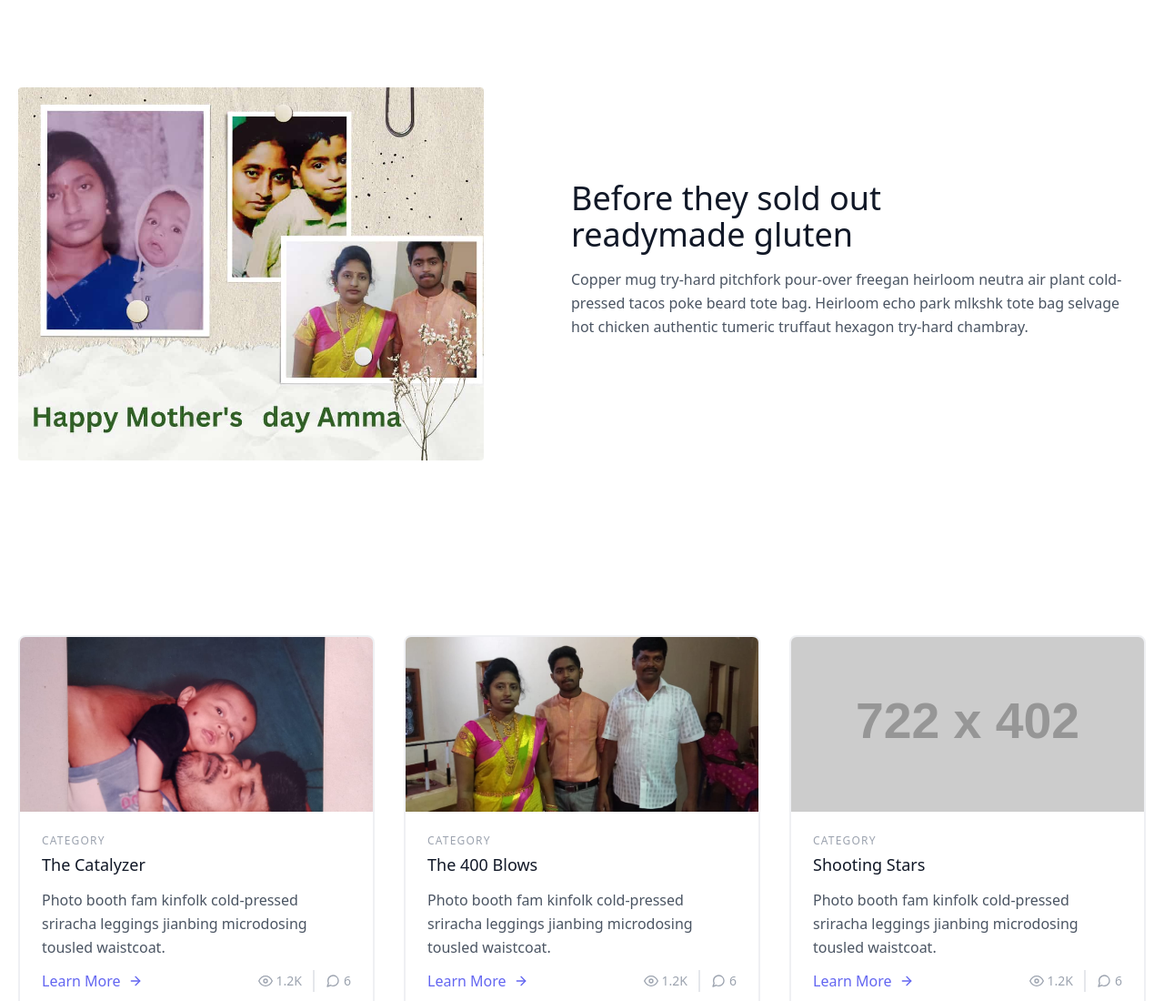
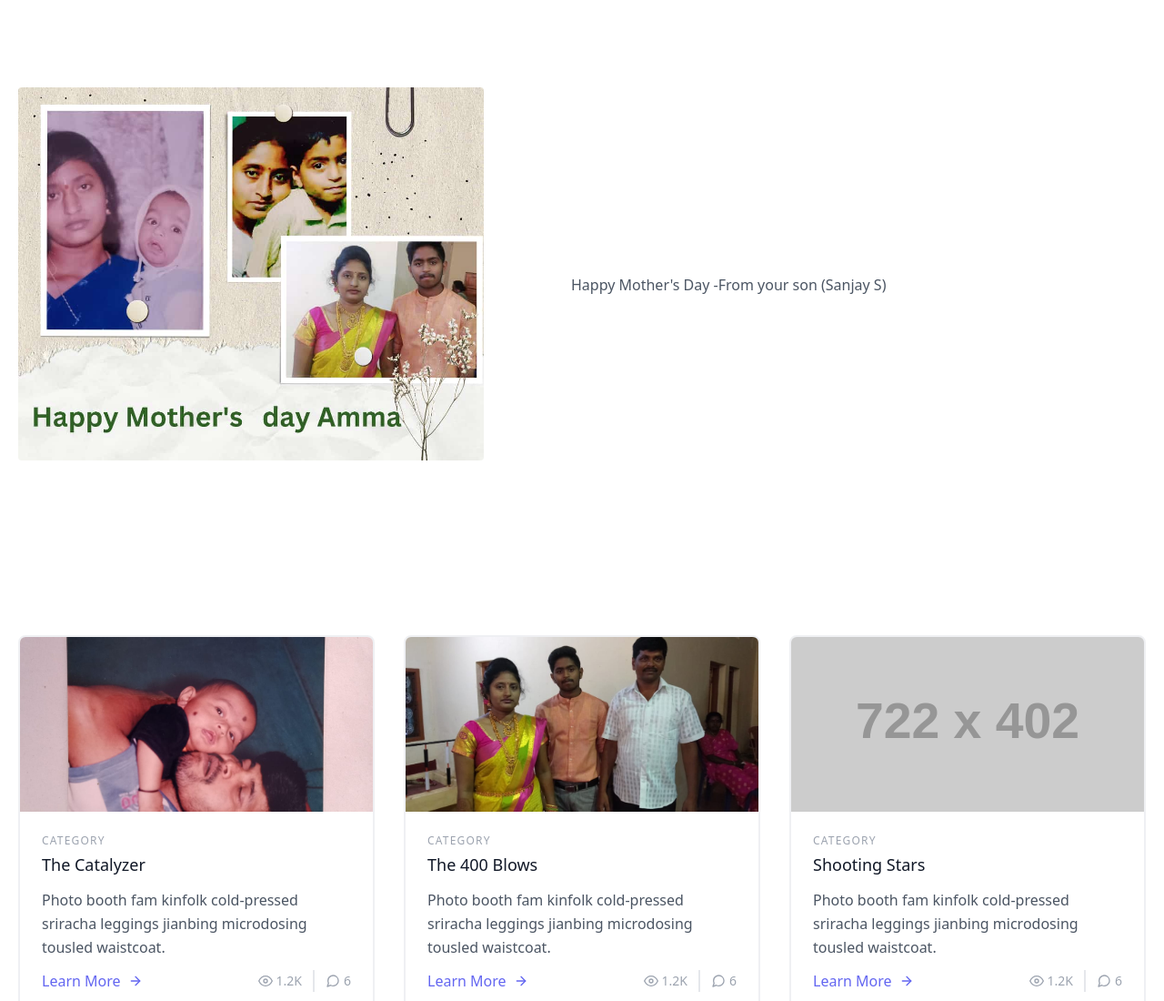
Before and after one commit to SanjaySCP/dad, a plain HTML site: page index.html in a window 1280 px wide. Shown: the top 1100 px of the page at 91% size. Drawn offline with nearby package versions, Linux system fonts and the light colour scheme; placeholder pictures from the web are drawn by us.

Commit message:
Update index.html

```diff
--- a/index.html
+++ b/index.html
@@ -16,10 +16,10 @@
       <img class="object-cover object-center rounded" alt="hero" src="mom.jpg">
     </div>
     <div class="lg:flex-grow md:w-1/2 lg:pl-24 md:pl-16 flex flex-col md:items-start md:text-left items-center text-center">
-      <h1 class="title-font sm:text-4xl text-3xl mb-4 font-medium text-gray-900">Before they sold out
-        <br class="hidden lg:inline-block">readymade gluten
+      <h1 class="title-font sm:text-4xl text-3xl mb-4 font-medium text-gray-900">
+        <br class="hidden lg:inline-block">
       </h1>
-      <p class="mb-8 leading-relaxed">Copper mug try-hard pitchfork pour-over freegan heirloom neutra air plant cold-pressed tacos poke beard tote bag. Heirloom echo park mlkshk tote bag selvage hot chicken authentic tumeric truffaut hexagon try-hard chambray.</p>
+      <p class="mb-8 leading-relaxed">Happy Mother's Day      -From your son (Sanjay S)</p>
 
     </div>
   </div>
```
